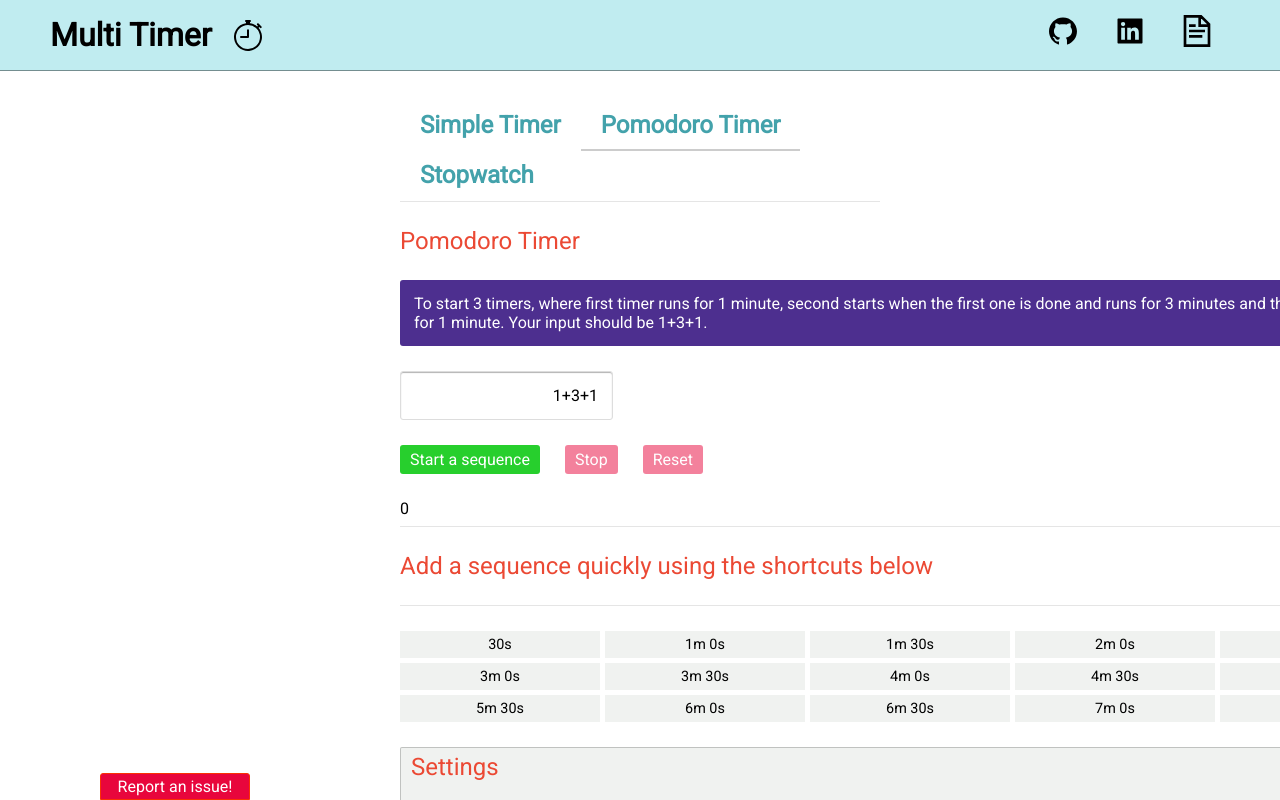
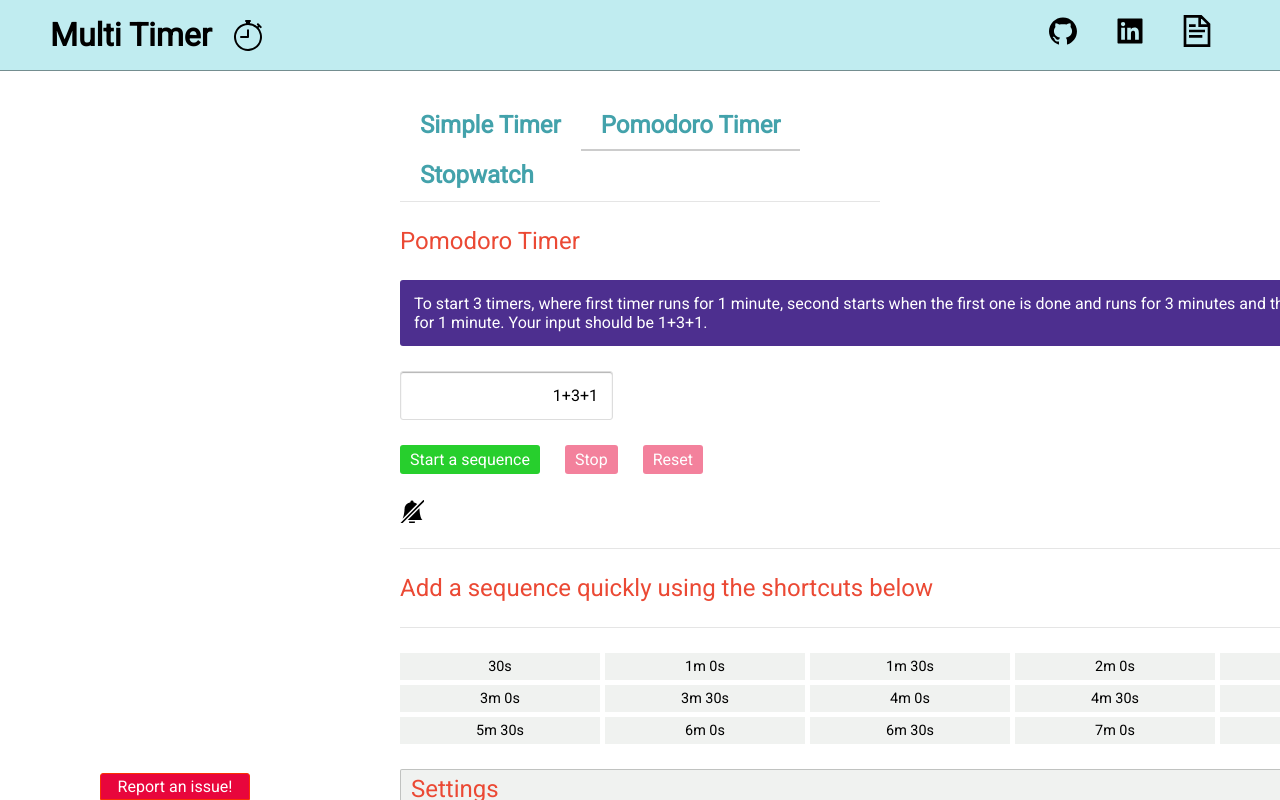
Before and after one commit to Lewisjohnward/multi_timer, a React (Create React App) app: page /pomodoro in a window 1280 px wide. Shown: the top 800 px of the page. Built offline with nearby package versions, Linux system fonts and the light colour scheme.

Commit message:
pomodoro

```diff
--- a/src/components/pomodoro/components/Sequence.js
+++ b/src/components/pomodoro/components/Sequence.js
@@ -2,6 +2,7 @@ import {useState, useEffect} from "react"
 import styled from "styled-components"
 import {DeleteIco} from "../../../styled/Ico.styled.js"
 import {renderTimeb} from "../../../helpers/functions"
+import {BsFillBellFill, BsFillBellSlashFill} from "react-icons/bs"
 
 const Button = styled.button`
     background: ${({theme}) => theme.button.reset_red};
@@ -37,10 +38,42 @@ const Text = styled.p`
     padding: 10px 20px;
 `
 
+const BellContainer = styled.div`
+    font-size: 1.5rem;
+    display: flex;
+    flex-direction: row;
+    justify-content: center;
+    align-items: center;
+
+    > * {
+        cursor: pointer;
+    }
+`
+
+const BellOnIco = styled(BsFillBellFill)`
+
+`
+
+const BellOfIco = styled(BsFillBellSlashFill)`
+
+`
+
+const SettingsContainer = styled.div`
+    display: flex;
+    flex-direction: row;
+    align-items: center;
+
+    > * {
+        margin-right: 30px;
+    }
+`
+
 export const Sequence = ({sequence, setSequence, running, setRunning}) => {
     const [position, setPosition] = useState(0)
     const [count, setCount] = useState(0)
     const [current, setCurrent] = useState()
+
+    const [alarm, setAlarm] = useState(false)
 
     const incrementCount = () => setCount(prev => prev + 1)
     const zeroCount = () => setCount(0)
@@ -81,14 +114,22 @@ export const Sequence = ({sequence, setSequence, running, setRunning}) => {
         setTimeout(zeroCount, 1100)
     }
 
+    const handleToggleBell = () => {
+        setAlarm(prev => !prev)
+    }
+
 
     return (
         <>
-            {
-                sequence.length > 0 &&
-                    <Button onClick={() => handleDeleteAll()}>Delete all </Button>
-            }
-            {count}
+            <SettingsContainer>
+                {
+                    sequence.length > 0 &&
+                        <Button onClick={() => handleDeleteAll()}>Delete all </Button>
+                }
+                <BellContainer onClick={() => handleToggleBell()}>
+                    {alarm ? <BellOnIco /> : <BellOfIco />}
+                </BellContainer>
+            </SettingsContainer>
             {sequence.map((d, i ) => {
                 const display = position <= i ? true : false
                 return (
```
